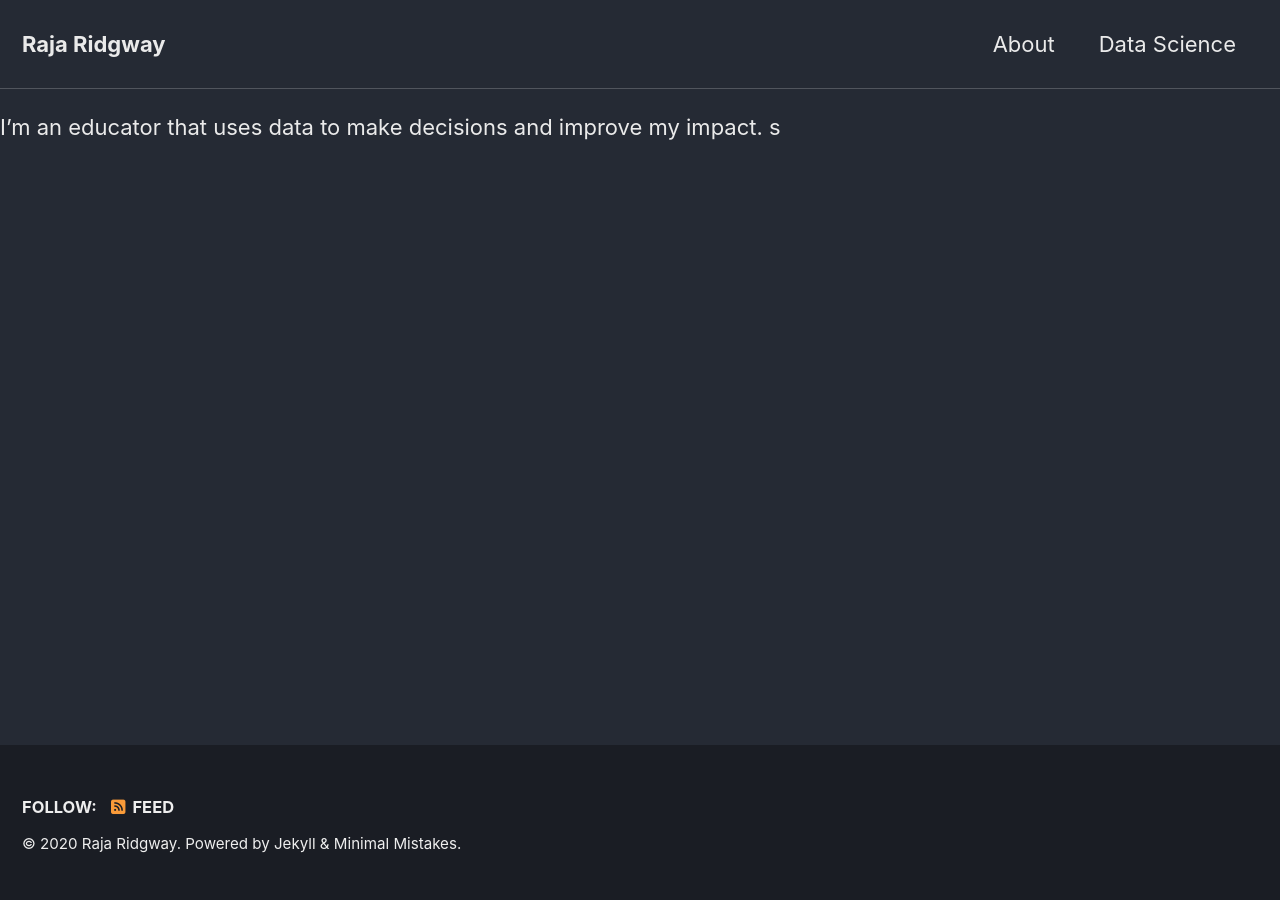
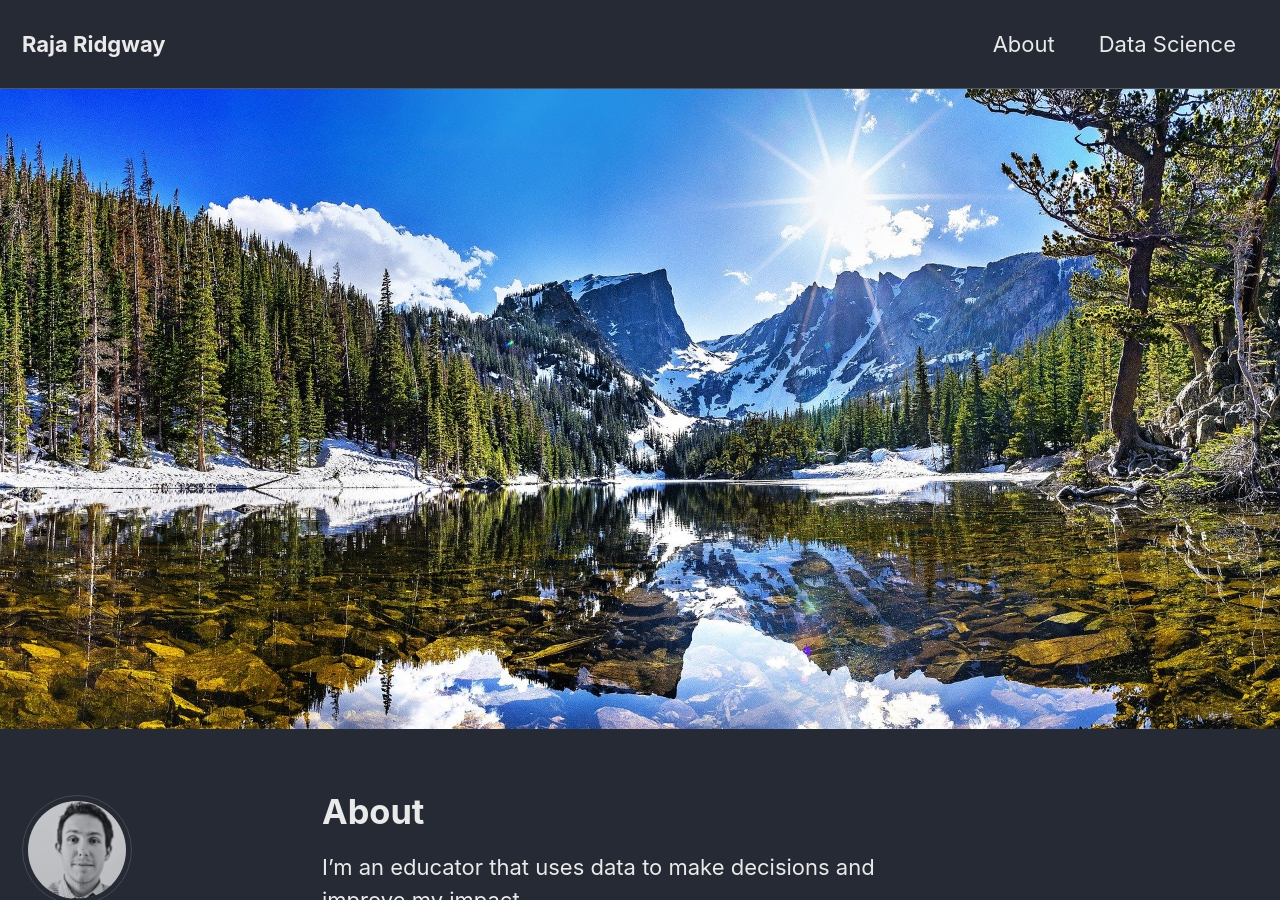
Before and after one commit to rajaridgway/rajaridgway.github.io, a Jekyll site: the page built from _pages/about.md, in a window 1280 px wide and 900 px high. Built offline with Jekyll 4.4.1, drawn with Linux system fonts in a browser that asks for light colours; cached includes are drawn as plain includes; nearby versions of some CDN libraries; our own code applies the rules of GitHub Pages for plain Markdown files; some of the changed lines change nothing that is shown; some of the changed text lies outside the part shown.

Commit message:
about  me

```diff
--- a/_pages/about.md
+++ b/_pages/about.md
@@ -1,9 +1,10 @@
 ---
+layout: archive
+permalink: /about/
 title: "About"
-permalink: /about/
+author_profile: true
 header:
     image: "/images/mountains.jpg"
-
 ---
 
-I'm an educator that uses data to make decisions and improve my impact. s
+I'm an educator that uses data to make decisions and improve my impact.
```
